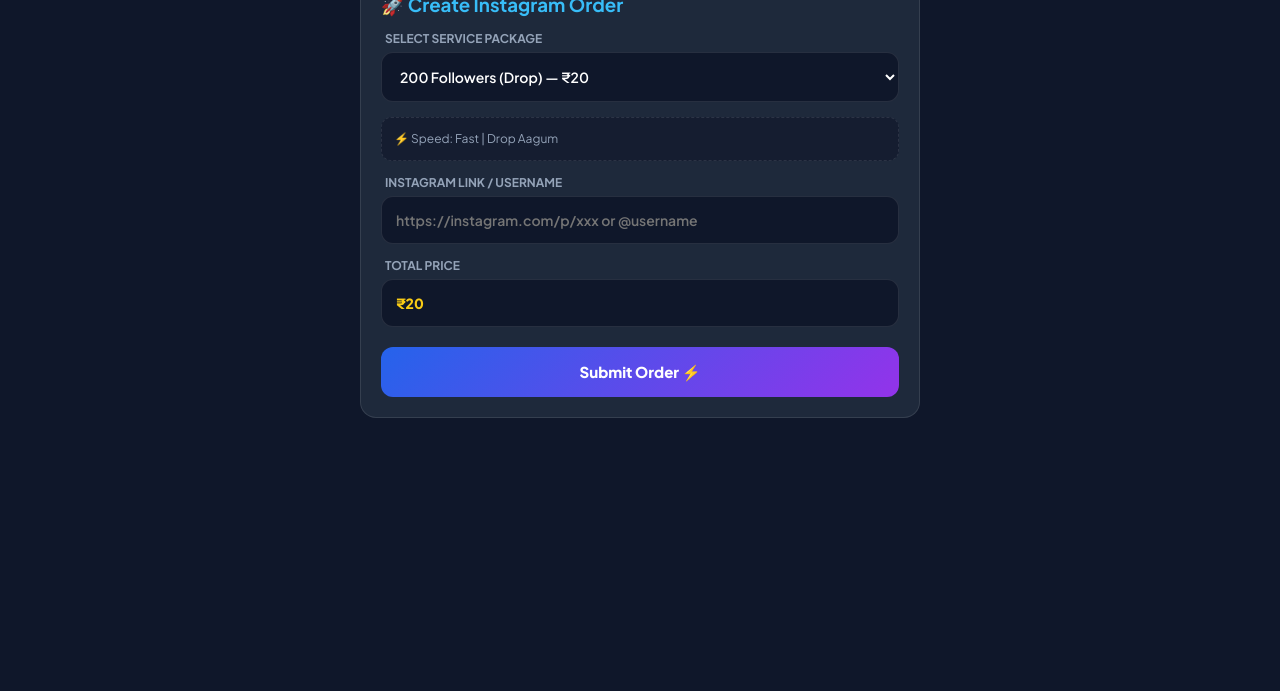
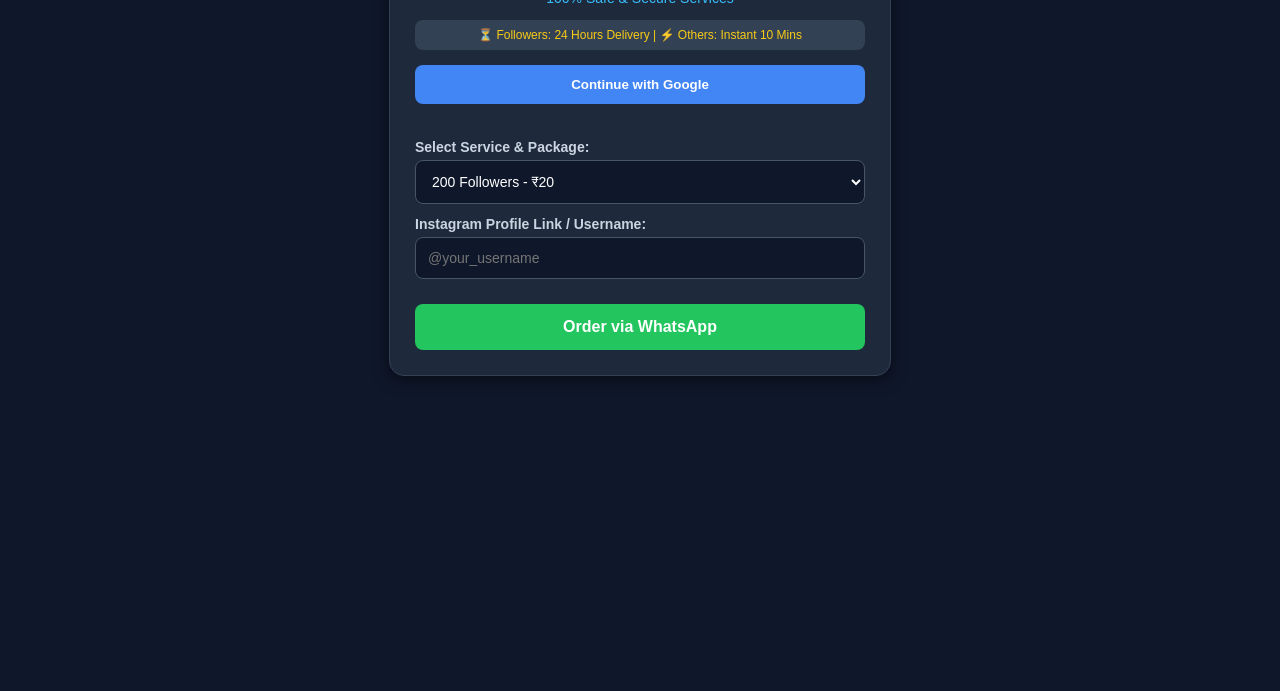
Before and after one commit to crazyseller/crazy, a plain HTML site: page index.html in a window 1280 px wide. Shown: the part 109-800 px from the top of the page. Drawn offline with Linux system fonts and the light colour scheme.

Commit message:
Update index.html

```diff
--- a/index.html
+++ b/index.html
@@ -3,228 +3,185 @@
 <head>
     <meta charset="UTF-8">
     <meta name="viewport" content="width=device-width, initial-scale=1.0">
-    <title>CRAZY SELLER - Instagram SMM Panel</title>
-    <link href="https://fonts.googleapis.com/css2?family=Plus+Jakarta+Sans:wght@400;500;600;700;800&display=swap" rel="stylesheet">
+    <title>CRAZY SELLER - Fastest Instagram Growth</title>
     <style>
-        :root {
-            --primary: #2563eb;
-            --bg-dark: #0f172a;
-            --card-bg: #1e293b;
-            --border-color: rgba(255, 255, 255, 0.1);
-            --text-main: #f8fafc;
-            --text-muted: #94a3b8;
+        body {
+            font-family: Arial, sans-serif;
+            background-color: #0f172a;
+            color: #ffffff;
+            margin: 0;
+            padding: 20px;
+            text-align: center;
         }
-
-        * { box-sizing: border-box; font-family: 'Plus Jakarta Sans', sans-serif; margin: 0; padding: 0; }
-        body { background: var(--bg-dark); color: var(--text-main); min-height: 100vh; display: flex; flex-direction: column; }
-
-        /* Top Header */
-        .header {
-            background: #111827; padding: 15px 20px; display: flex; justify-content: space-between; align-items: center;
-            border-bottom: 1px solid var(--border-color); position: sticky; top: 0; z-index: 100;
+        .container {
+            max-width: 450px;
+            background: #1e293b;
+            padding: 25px;
+            border-radius: 15px;
+            box-shadow: 0px 4px 15px rgba(0,0,0,0.5);
+            margin: auto;
+            border: 1px solid #334155;
         }
-        .logo { font-size: 18px; font-weight: 800; color: #38bdf8; letter-spacing: 0.5px; }
-        .balance-box { background: rgba(56, 189, 248, 0.1); border: 1px solid rgba(56, 189, 248, 0.3); padding: 6px 12px; border-radius: 8px; font-size: 13px; font-weight: 700; color: #38bdf8; }
-        .menu-btn { background: none; border: none; color: white; font-size: 22px; cursor: pointer; }
-
-        /* Sidebar Navigation */
-        .sidebar {
-            position: fixed; top: 0; left: -260px; width: 260px; height: 100%; background: #0b0f19;
-            border-right: 1px solid var(--border-color); z-index: 1000; transition: 0.3s ease; padding: 20px;
-            display: flex; flex-direction: column; gap: 10px;
+        h1 {
+            color: #fbbf24;
+            margin-bottom: 5px;
+            font-size: 26px;
         }
-        .sidebar.active { left: 0; }
-        .sidebar-header { display: flex; justify-content: space-between; align-items: center; margin-bottom: 20px; font-weight: 800; font-size: 16px; color: #38bdf8; }
-        .sidebar-item { padding: 12px 15px; color: var(--text-muted); border-radius: 10px; cursor: pointer; font-size: 14px; font-weight: 600; text-decoration: none; display: block; }
-        .sidebar-item:hover, .sidebar-item.active { background: rgba(37, 99, 235, 0.2); color: #fff; }
-
-        /* Main Container */
-        .main-container { padding: 20px; max-width: 600px; margin: 0 auto; width: 100%; flex: 1; }
-
-        /* Form Card */
-        .card { background: var(--card-bg); border: 1px solid var(--border-color); border-radius: 16px; padding: 20px; margin-bottom: 20px; }
-        label { font-size: 12px; font-weight: 700; color: var(--text-muted); display: block; margin: 14px 0 6px 4px; text-transform: uppercase; }
+        p.subtitle {
+            color: #38bdf8;
+            font-size: 14px;
+            margin-top: 0;
+        }
+        .delivery-notice {
+            background-color: #334155;
+            padding: 8px;
+            border-radius: 8px;
+            font-size: 12px;
+            color: #facc15;
+            margin-bottom: 15px;
+        }
+        .btn-google {
+            background-color: #4285f4;
+            color: white;
+            border: none;
+            padding: 12px;
+            border-radius: 8px;
+            cursor: pointer;
+            font-weight: bold;
+            margin-bottom: 20px;
+            width: 100%;
+        }
+        .form-group {
+            text-align: left;
+            margin-top: 15px;
+        }
+        label {
+            font-weight: bold;
+            display: block;
+            margin-top: 12px;
+            color: #cbd5e1;
+            font-size: 14px;
+        }
         select, input {
-            width: 100%; padding: 14px; border: 1px solid var(--border-color); border-radius: 12px;
-            background: #0f172a; color: #fff; font-size: 14px; outline: none; font-weight: 600;
+            width: 100%;
+            padding: 12px;
+            margin-top: 5px;
+            border: 1px solid #475569;
+            border-radius: 8px;
+            box-sizing: border-box;
+            background-color: #0f172a;
+            color: #ffffff;
+            font-size: 14px;
         }
-        select:focus, input:focus { border-color: #38bdf8; }
-
-        optgroup { color: #facc15; background-color: #090d16; font-weight: bold; }
-        option { color: #ffffff; background-color: #0f172a; padding: 8px; }
-
-        .desc-box { background: rgba(15, 23, 42, 0.6); border: 1px dashed var(--border-color); border-radius: 10px; padding: 12px; margin-top: 15px; font-size: 12px; color: var(--text-muted); line-height: 1.5; }
-
-        .btn-submit {
-            background: linear-gradient(135deg, #2563eb, #9333ea); color: white; border: none; width: 100%;
-            padding: 15px; border-radius: 12px; font-weight: 800; font-size: 15px; cursor: pointer; margin-top: 20px;
+        .btn-pay {
+            background-color: #22c55e;
+            color: white;
+            border: none;
+            padding: 14px;
+            border-radius: 8px;
+            cursor: pointer;
+            font-weight: bold;
+            width: 100%;
+            margin-top: 25px;
+            font-size: 16px;
         }
-        .btn-submit:hover { opacity: 0.9; }
-
-        /* Price Table */
-        .price-table { width: 100%; border-collapse: collapse; margin-top: 10px; font-size: 12px; }
-        .price-table th, .price-table td { border: 1px solid var(--border-color); padding: 10px; text-align: left; }
-        .price-table th { background: #111827; color: #38bdf8; }
-
-        /* Sections Toggle */
-        .section-view { display: none; }
-        .section-view.active { display: block; }
-
-        /* Overlay */
-        .overlay { position: fixed; top: 0; left: 0; width: 100%; height: 100%; background: rgba(0,0,0,0.5); display: none; z-index: 900; }
-        .overlay.active { display: block; }
+        optgroup {
+            color: #fbbf24;
+            background-color: #1e293b;
+        }
     </style>
 </head>
 <body>
 
-    <!-- Top Header -->
-    <div class="header">
-        <button class="menu-btn" onclick="toggleSidebar()">☰</button>
-        <div class="logo">📷 CRAZY INSTA SMM</div>
-        <div class="balance-box" id="userBalance">₹0.00</div>
+<div class="container">
+    <h1>💥 CRAZY SELLER 💥</h1>
+    <p class="subtitle">100% Safe & Secure Services</p>
+
+    <div class="delivery-notice">
+        ⏳ Followers: 24 Hours Delivery | ⚡ Others: Instant 10 Mins
     </div>
 
-    <!-- Sidebar Menu -->
-    <div class="overlay" id="overlay" onclick="toggleSidebar()"></div>
-    <div class="sidebar" id="sidebar">
-        <div class="sidebar-header">
-            <span>INSTA MENU</span>
-            <span style="cursor: pointer;" onclick="toggleSidebar()">✕</span>
-        </div>
-        <a class="sidebar-item active" onclick="switchSection('newOrder')">🛒 New Order</a>
-        <a class="sidebar-item" onclick="switchSection('servicesSection')">📋 Price List & Services</a>
-        <a class="sidebar-item" onclick="switchSection('ordersSection')">📦 Orders History</a>
-        <a class="sidebar-item" onclick="switchSection('addFundsSection')">➕ Add Funds</a>
-        <a class="sidebar-item" onclick="switchSection('accountSection')">👤 Account</a>
-    </div>
+    <!-- Google Login -->
+    <button class="btn-google" onclick="googleLogin()">Continue with Google</button>
 
-    <!-- Main Container Content -->
-    <div class="main-container">
+    <div class="form-group">
+        <!-- Full Price List Dropdown -->
+        <label for="package">Select Service & Package:</label>
+        <select id="package">
+            <optgroup label="👥 1. Instagram Fake Followers (24 Hrs)">
+                <option value="Fake Followers - 200 Followers (₹20)">200 Followers - ₹20</option>
+                <option value="Fake Followers - 1K Followers (₹93)">1K Followers - ₹83</option>
+                <option value="Fake Followers - 2K Followers (₹180)">2K Followers - ₹120</option>
+            </optgroup>
 
-        <!-- 1. New Order Section -->
-        <div id="newOrder" class="section-view active">
-            <div class="card">
-                <h3 style="color: #38bdf8; margin-bottom: 10px;">🚀 Create Instagram Order</h3>
+            <optgroup label="🔥 2. Instagram Real Active (24 Hrs)">
+                <option value="Real Active - 200 Real Active (₹80)">200 Real Active - ₹50</option>
+                <option value="Real Active - 1K Real Active (₹340)">1K Real Active - ₹340</option>
+            </optgroup>
 
-                <label>Select Service Package</label>
-                <select id="serviceSelect" onchange="updateServiceDetails()">
-                    <optgroup label="⚠️ Fake Followers">
-                        <option value="200" data-price="20" data-desc="⚡ Speed: Fast | Drop Aagum">200 Followers (Drop) — ₹20</option>
-                        <option value="1000" data-price="83" data-desc="⚡ Speed: Fast | Drop Aagum">1K Followers (Drop) — ₹83</option>
+            <optgroup label="👁️ 3. Views (10 Mins)">
+                <option value="Views - 5K Views (₹20)">5K Views - ₹20</option>
+                <option value="Views - 10K Views (₹30)">10K Views - ₹30</option>
+                <option value="Views - 50K Views (₹50)">50K Views - ₹50</option>
+                <option value="Views - 100K Views (₹75)">100K Views - ₹75</option>
+                <option value="Views - 500K Views (₹120)">500K Views - ₹120</option>
             </optgroup>
-                    <optgroup label="✅ Non Drop Followers">
-                        <option value="200" data-price="35" data-desc="⚡ Speed: 5K/Day | 🛡️ Lifetime Non-Drop">200 Non-Drop Followers — ₹35</option>
-                        <option value="1000" data-price="140" data-desc="⚡ Speed: 10K/Day | 🛡️ Lifetime Non-Drop">1K Non-Drop Followers — ₹140</option>
+
+            <optgroup label="❤️ 4. Likes (10 Mins)">
+                <option value="Likes - 500 Likes (₹10)">500 Likes - ₹10</option>
+                <option value="Likes - 1K Likes (₹20)">1K Likes - ₹20</option>
+                <option value="Likes - 5K Likes (₹50)">5K Likes - ₹50</option>
+                <option value="Likes - 10K Likes (₹75)">10K Likes - ₹75</option>
             </optgroup>
-                    <optgroup label="👁️ Views">
-                        <option value="2000" data-price="20" data-desc="⚡ Instant Reels Views">2K Views — ₹20</option>
-                        <option value="5000" data-price="25" data-desc="⚡ Instant Reels Views">5K Views — ₹25</option>
+
+            <optgroup label="💬 5. Comments (10 Mins)">
+                <option value="Comments - 50 Comments (₹10)">50 Comments - ₹10</option>
+                <option value="Comments - 100 Comments (₹20)">100 Comments - ₹20</option>
+                <option value="Comments - 500 Comments (₹50)">500 Comments - ₹50</option>
+                <option value="Comments - 1K Comments (₹75)">1K Comments - ₹75</option>
             </optgroup>
-                    <optgroup label="❤️ Likes">
-                        <option value="500" data-price="10" data-desc="⚡ Fast Real Likes">500 Likes — ₹10</option>
-                        <option value="1000" data-price="20" data-desc="⚡ Fast Real Likes">1K Likes — ₹20</option>
+
+            <optgroup label="⚡ 6. Story Views
+                <option value="Story Views - 200 Story Views (₹10)">200 Story Views - ₹10</option>
+                <option value="Story Views - 1K Story Views (₹250)">1K Story Views - ₹25</option>
+
             </optgroup>
         </select>
 
-                <div class="desc-box" id="serviceDesc">
-                    ⚡ Speed: Fast | Drop Aagum
+        <!-- Instagram Username Input -->
+        <label for="instaLink">Instagram Profile Link / Username:</label>
+        <input type="text" id="instaLink" placeholder="@your_username">
     </div>
 
-                <label>Instagram Link / Username</label>
-                <input type="text" id="orderLink" placeholder="https://instagram.com/p/xxx or @username">
-
-                <label>Total Price</label>
-                <input type="text" id="orderPrice" value="₹20" readonly style="color: #facc15; font-weight: 800;">
-
-                <button class="btn-submit" onclick="placeNewOrder()">Submit Order ⚡</button>
-            </div>
-        </div>
-
-        <!-- 2. Services & Price List Section -->
-        <div id="servicesSection" class="section-view">
-            <div class="card">
-                <h3 style="color: #38bdf8; margin-bottom: 10px;">📋 Instagram Services & Price List</h3>
-                <table class="price-table">
-                    <thead>
-                        <tr><th>Service Name</th><th>Qty</th><th>Price</th></tr>
-                    </thead>
-                    <tbody>
-                        <tr><td>Fake Followers (Drop)</td><td>200</td><td>₹20</td></tr>
-                        <tr><td>Fake Followers (Drop)</td><td>1K</td><td>₹83</td></tr>
-                        <tr><td>Non-Drop Followers</td><td>200</td><td>₹35</td></tr>
-                        <tr><td>Non-Drop Followers</td><td>1K</td><td>₹140</td></tr>
-                        <tr><td>Reels Views</td><td>2K</td><td>₹20</td></tr>
-                        <tr><td>Reels Views</td><td>5K</td><td>₹25</td></tr>
-                        <tr><td>Post Likes</td><td>500</td><td>₹10</td></tr>
-                        <tr><td>Post Likes</td><td>1K</td><td>₹20</td></tr>
-                    </tbody>
-                </table>
-            </div>
-        </div>
-
-        <!-- 3. Add Funds Section -->
-        <div id="addFundsSection" class="section-view">
-            <div class="card" style="text-align: center;">
-                <h3 style="color: #38bdf8; margin-bottom: 10px;">Add Funds via UPI QR</h3>
-                <p style="font-size: 12px; color: var(--text-muted); margin-bottom: 15px;">Scan QR and pay using any UPI app, then enter UTR ID.</p>
-                <img src="https://api.qrserver.com/v1/create-qr-code/?size=150x150&data=upi://pay?pa=8124271142@naviaxis&pn=CRAZY_SELLER" style="border-radius: 10px; background: #fff; padding: 5px;" alt="QR"><br><br>
-                <label>Enter UTR / Transaction ID (12 Digits)</label>
-                <input type="text" id="utrInput" placeholder="Enter 12-digit UTR">
-                <button class="btn-submit" onclick="addFunds()">Verify & Add Funds ⚡</button>
-            </div>
-        </div>
-
-        <!-- 4. Orders History Section -->
-        <div id="ordersSection" class="section-view">
-            <div class="card">
-                <h3 style="color: #38bdf8; margin-bottom: 10px;">Your Orders</h3>
-                <div id="ordersList" style="font-size: 13px; color: var(--text-muted);">No orders placed yet.</div>
-            </div>
-        </div>
-
-        <!-- 5. Account Section -->
-        <div id="accountSection" class="section-view">
-            <div class="card">
-                <h3 style="color: #38bdf8; margin-bottom: 10px;">Account Details</h3>
-                <p style="font-size: 13px; color: var(--text-muted);">Status: <b style="color: #34d399;">Active Instagram Panel</b></p>
-            </div>
-        </div>
-
+    <!-- Submit Button -->
+    <button class="btn-pay" onclick="submitOrder()">Order via WhatsApp</button>
 </div>
 
 <script>
-        function toggleSidebar() {
-            document.getElementById('sidebar').classList.toggle('active');
-            document.getElementById('overlay').classList.toggle('active');
+    function googleLogin() {
+        alert("Google Login successfully clicked!");
     }
 
-        function switchSection(sectionId) {
-            document.querySelectorAll('.section-view').forEach(el => el.classList.remove('active'));
-            document.querySelectorAll('.sidebar-item').forEach(el => el.classList.remove('active'));
+    function submitOrder() {
+        var selectedPackage = document.getElementById("package").value;
+        var instaUser = document.getElementById("instaLink").value;
 
-            document.getElementById(sectionId).classList.add('active');
-            event.currentTarget.classList.add('active');
-            toggleSidebar();
+        if (instaUser === "") {
+            alert("Please enter your Instagram Username!");
+            return;
         }
 
-        function updateServiceDetails() {
-            let select = document.getElementById('serviceSelect');
-            let opt = select.options[select.selectedIndex];
-            document.getElementById('serviceDesc').innerText = opt.getAttribute('data-desc');
-            document.getElementById('orderPrice').value = "₹" + opt.getAttribute('data-price');
-        }
 
-        function placeNewOrder() {
-            let link = document.getElementById('orderLink').value;
-            if(!link) { alert("Please enter Instagram link!"); return; }
-            alert("Instagram Order submitted successfully!");
-        }
+        var myPhoneNumber = "918122798837";
 
-        function addFunds() {
-            let utr = document.getElementById('utrInput').value;
-            if(!utr) { alert("Please enter UTR ID"); return; }
-            alert("Funds verification submitted!");
+        var message = "Hello CRAZY SELLER! New Order Received:%0A" +
+                      "*Selected Package:* " + selectedPackage + "%0A" +
+                      "*Instagram Details:* " + instaUser;
+
+        var whatsappUrl = "https://wa.me/" + myPhoneNumber + "?text=" + message;
+        window.open(whatsappUrl, '_blank');
     }
 </script>
+
 </body>
 </html>
```
Lines whose indentation alone changed are shown as unchanged.
